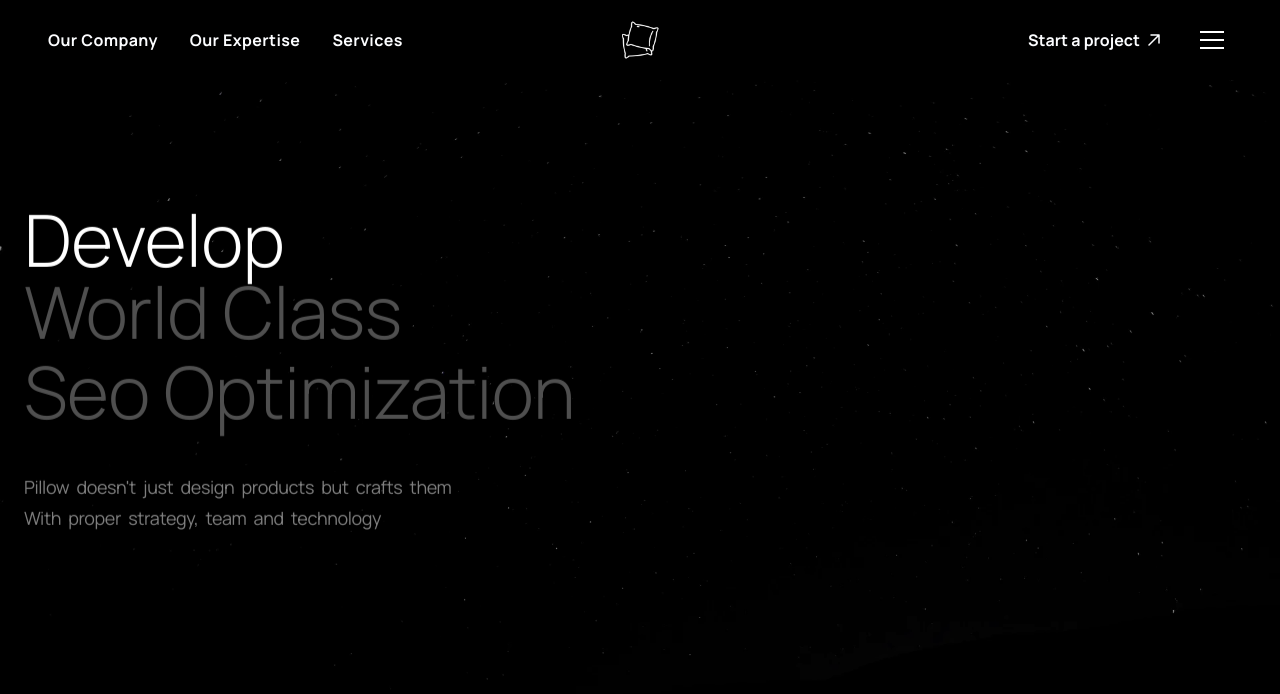
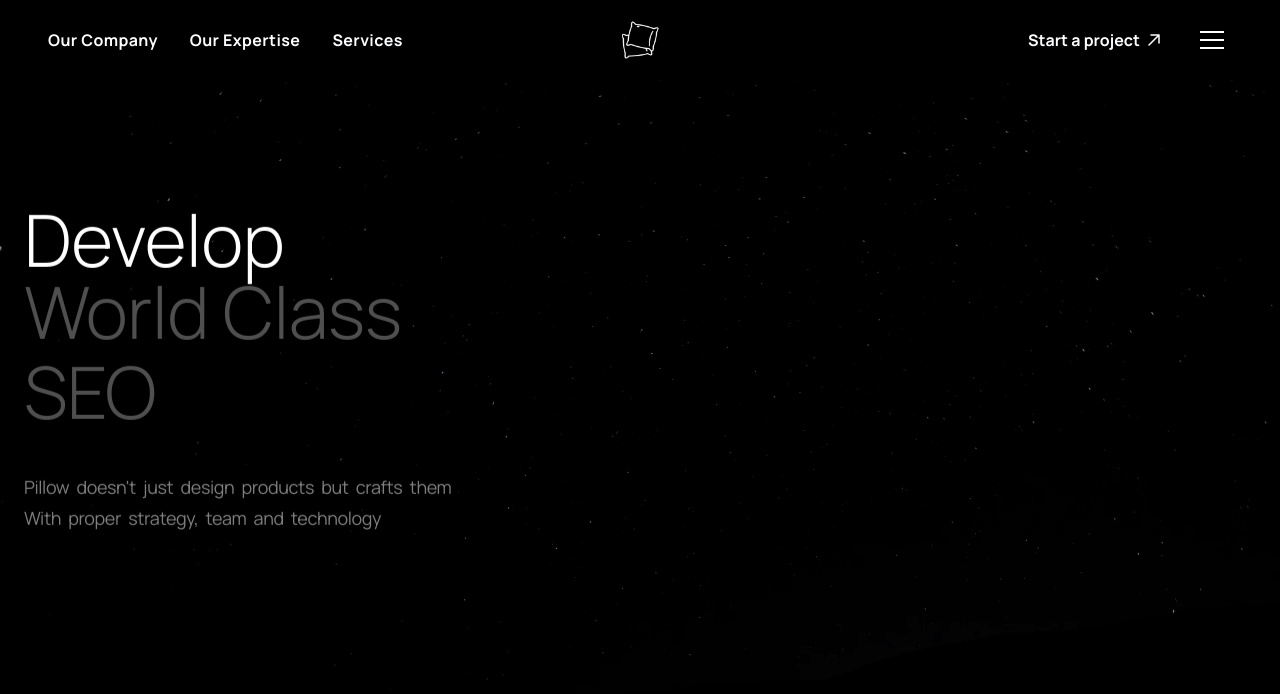
Before and after one commit to codeemoon/Companyweb, a React (Vite) app: page / in a window 1280 px wide. Shown: the top 694 px of the page. Built offline with nearby package versions, Linux system fonts and the light colour scheme; a web font is replaced by a local one.

Commit message:
small change in layout

```diff
--- a/src/component/home.jsx
+++ b/src/component/home.jsx
@@ -4,7 +4,7 @@ import SEO from './SEO';
 import StructuredData from './StructuredData';
 
 function Home() {
-    const terms = ["Software", "Apps", "Websites", "Seo Optimization", "Digital Products"];
+    const terms = ["Software", "Apps", "Websites", "SEO", "Digital Products"];
     const [index, setIndex] = useState(0);
 
     useEffect(() => {
```
